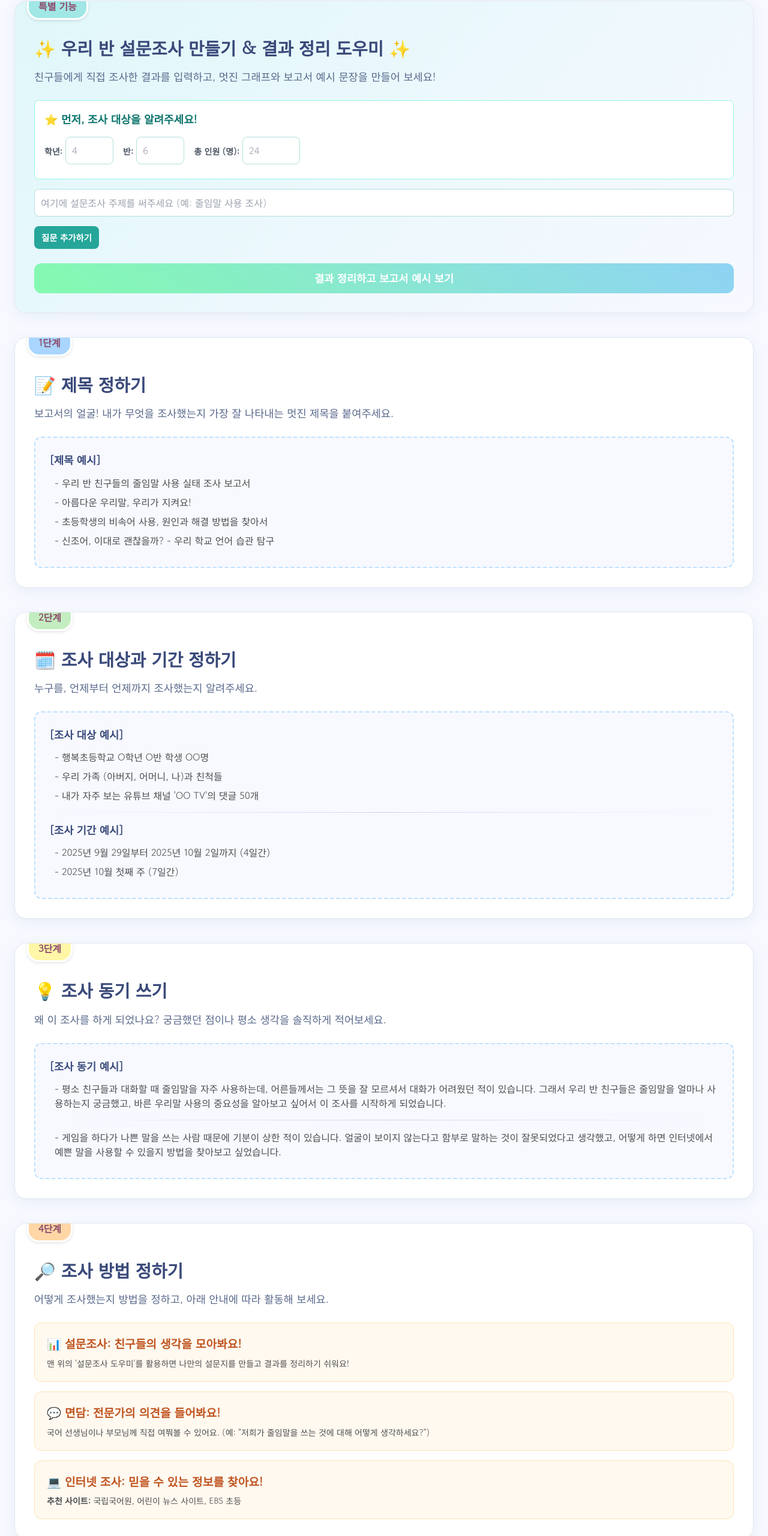
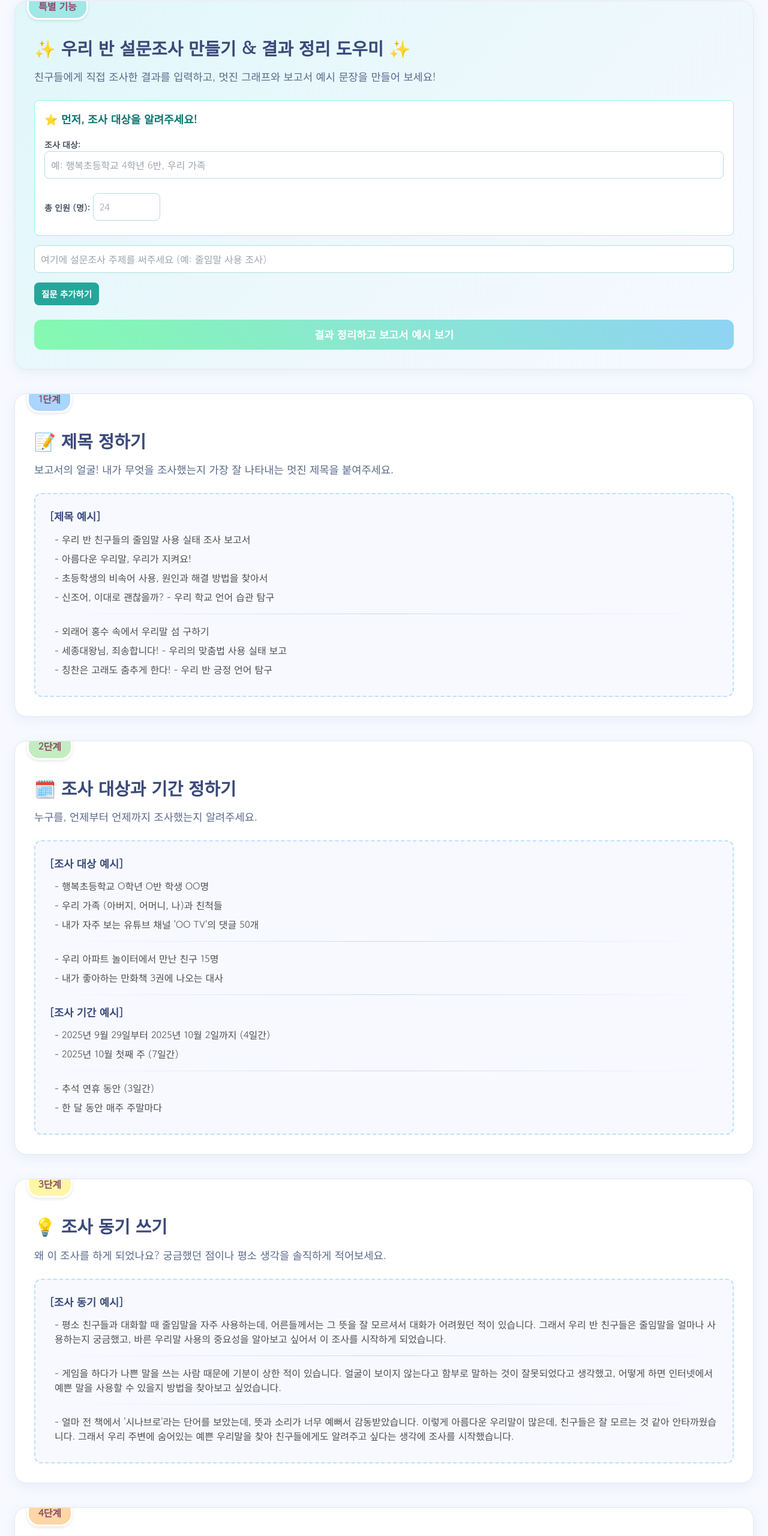
Before and after one commit to Yuna123-tech/korean_writing, a plain HTML site: page index.html in a window 1280 px wide. Shown: the part 239-2800 px from the top of the page at 60% size. Drawn offline with nearby package versions, Linux system fonts and the light colour scheme.

Commit message:
Update index.html

```diff
--- a/index.html
+++ b/index.html
@@ -182,17 +182,13 @@
             <div id="surveyMaker">
                 <div class="flex flex-wrap items-center gap-4 mb-4 bg-white p-4 rounded-lg border border-teal-200">
                     <h4 class="w-full text-lg font-bold text-teal-700">⭐ 먼저, 조사 대상을 알려주세요!</h4>
-                    <div>
-                        <label for="surveyGrade" class="text-sm font-semibold text-gray-600">학년:</label>
-                        <input type="number" id="surveyGrade" class="survey-maker-input w-20" placeholder="4">
+                    <div class="w-full sm:flex-grow">
+                        <label for="surveyTargetDescription" class="text-sm font-semibold text-gray-600">조사 대상:</label>
+                        <input type="text" id="surveyTargetDescription" class="survey-maker-input" placeholder="예: 행복초등학교 4학년 6반, 우리 가족">
                     </div>
-                    <div>
-                        <label for="surveyClass" class="text-sm font-semibold text-gray-600">반:</label>
-                        <input type="number" id="surveyClass" class="survey-maker-input w-20" placeholder="6">
-                    </div>
-                    <div>
+                    <div class="w-full sm:w-auto">
                         <label for="surveyTotalStudents" class="text-sm font-semibold text-gray-600">총 인원 (명):</label>
-                        <input type="number" id="surveyTotalStudents" class="survey-maker-input w-24" placeholder="24">
+                        <input type="number" id="surveyTotalStudents" class="survey-maker-input w-28" placeholder="24">
                     </div>
                 </div>
 
@@ -221,6 +217,10 @@
                         <li>아름다운 우리말, 우리가 지켜요!</li>
                         <li>초등학생의 비속어 사용, 원인과 해결 방법을 찾아서</li>
                         <li>신조어, 이대로 괜찮을까? - 우리 학교 언어 습관 탐구</li>
+                        <hr class="cute-divider">
+                        <li>외래어 홍수 속에서 우리말 섬 구하기</li>
+                        <li>세종대왕님, 죄송합니다! - 우리의 맞춤법 사용 실태 보고</li>
+                        <li>칭찬은 고래도 춤추게 한다! - 우리 반 긍정 언어 탐구</li>
                     </ul>
                 </div>
             </section>
@@ -235,12 +235,18 @@
                         <li>행복초등학교 O학년 O반 학생 OO명</li>
                         <li>우리 가족 (아버지, 어머니, 나)과 친척들</li>
                         <li>내가 자주 보는 유튜브 채널 'OO TV'의 댓글 50개</li>
+                        <hr class="cute-divider">
+                        <li>우리 아파트 놀이터에서 만난 친구 15명</li>
+                        <li>내가 좋아하는 만화책 3권에 나오는 대사</li>
                     </ul>
                     <hr class="cute-divider">
                     <strong>[조사 기간 예시]</strong>
                     <ul>
                         <li>2025년 9월 29일부터 2025년 10월 2일까지 (4일간)</li>
                         <li>2025년 10월 첫째 주 (7일간)</li>
+                        <hr class="cute-divider">
+                        <li>추석 연휴 동안 (3일간)</li>
+                        <li>한 달 동안 매주 주말마다</li>
                     </ul>
                 </div>
             </section>
@@ -255,6 +261,8 @@
                        <li>평소 친구들과 대화할 때 줄임말을 자주 사용하는데, 어른들께서는 그 뜻을 잘 모르셔서 대화가 어려웠던 적이 있습니다. 그래서 우리 반 친구들은 줄임말을 얼마나 사용하는지 궁금했고, 바른 우리말 사용의 중요성을 알아보고 싶어서 이 조사를 시작하게 되었습니다.</li>
                         <hr class="cute-divider">
                        <li>게임을 하다가 나쁜 말을 쓰는 사람 때문에 기분이 상한 적이 있습니다. 얼굴이 보이지 않는다고 함부로 말하는 것이 잘못되었다고 생각했고, 어떻게 하면 인터넷에서 예쁜 말을 사용할 수 있을지 방법을 찾아보고 싶었습니다.</li>
+                        <hr class="cute-divider">
+                       <li>얼마 전 책에서 '시나브로'라는 단어를 보았는데, 뜻과 소리가 너무 예뻐서 감동받았습니다. 이렇게 아름다운 우리말이 많은데, 친구들은 잘 모르는 것 같아 안타까웠습니다. 그래서 우리 주변에 숨어있는 예쁜 우리말을 찾아 친구들에게도 알려주고 싶다는 생각에 조사를 시작했습니다.</li>
                     </ul>
                 </div>
             </section>
@@ -288,6 +296,10 @@
                     <strong>[내용 쓰기 예시]</strong>
                     <ul>
                         <li><strong>(설문+면담)</strong> O학년 O반 OO명에게 설문조사를 한 결과, OO명의 친구들이 줄임말을 '자주 사용한다'고 답했습니다. 줄임말을 사용하는 이유로는 '타자를 치기 편해서'가 가장 많았습니다. 또한, 국어 선생님과 면담한 결과, 줄임말을 너무 많이 쓰면 맞춤법을 헷갈리게 되고 세대 간의 소통을 막을 수 있다는 문제점을 알게 되었습니다.</li>
+                        <hr class="cute-divider">
+                        <li><strong>(설문조사 중심)</strong> 우리 반 친구들에게 '가장 듣고 싶은 칭찬 말'에 대해 설문조사를 한 결과, '넌 정말 착하다'와 같은 성격 칭찬(10명)보다 '네 생각은 정말 멋지다'처럼 생각이나 노력을 칭찬하는 말(14명)을 더 좋아한다는 것을 알게 되었습니다. 이 결과를 통해 친구들은 겉모습보다는 자신의 생각과 노력을 인정받고 싶어 한다는 것을 알 수 있었습니다.</li>
+                        <hr class="cute-divider">
+                        <li><strong>(인터넷+관찰 조사)</strong> 유튜브 '요즘 애들' 채널과 우리 반 친구들의 대화를 관찰한 결과, '킹받네', '어쩔티비'와 같이 방송이나 인터넷에서 유행하는 말을 따라 쓰는 경우가 많았습니다. 특히 좋아하는 유튜버가 쓰는 말을 그대로 따라 하는 친구들이 많았는데, 이를 통해 미디어와 유행이 우리들의 언어 습관에 큰 영향을 미친다는 것을 알게 되었습니다.</li>
                     </ul>
                 </div>
             </section>
@@ -300,6 +312,8 @@
                     <strong>[소감 쓰기 예시]</strong>
                      <ul>
                         <li>이번 조사를 통해 생각보다 많은 친구들이 줄임말을 사용하고 있다는 것을 알게 되어 놀랐습니다. 처음에는 줄임말이 재미있고 편하다고만 생각했는데, 우리말을 파괴하고 어른들과의 대화를 어렵게 만들 수 있다는 점을 깨달았습니다. 앞으로는 우리 반 친구들에게 이 사실을 알려 함께 아름다운 우리말을 지켜나가는 '우리말 지킴이'가 되고 싶습니다.</li>
+                        <hr class="cute-divider">
+                        <li>조사를 하면서 내가 무심코 썼던 말들이 다른 사람에게 상처를 줄 수도 있다는 것을 알게 되었습니다. 특히 인터넷에 글을 쓸 때는 더 신중해야겠다고 다짐했습니다. 앞으로는 글을 올리기 전에 '이 글을 보는 사람이 어떤 기분일까?' 하고 한 번 더 생각하는 습관을 기르겠습니다.</li>
                     </ul>
                 </div>
             </section>
@@ -313,6 +327,10 @@
                     <ul>
                         <li><strong>인터넷 사이트:</strong> 국립국어원 누리집 (www.korean.go.kr)</li>
                         <li><strong>면담:</strong> 행복초등학교 국어 담당 OOO 선생님과의 면담 (2025년 10월 1일)</li>
+                        <hr class="cute-divider">
+                        <li><strong>책:</strong> 유재원, 『우리말 어원 이야기』, 우리교육, 2010.</li>
+                        <li><strong>유튜브 채널:</strong> EBS '우리말 나들이' 채널</li>
+                        <li><strong>뉴스 기사:</strong> 소년한국일보, 「[디지털 세상] 10대 신조어, 세대 공감의 벽 될까 소통의 다리 될까」, 2025년 9월 1일자.</li>
                     </ul>
                 </div>
             </section>
@@ -367,8 +385,7 @@
     });
 
     finalizeSurveyBtn.addEventListener('click', () => {
-        const grade = document.getElementById('surveyGrade').value.trim() || 'O';
-        const classNum = document.getElementById('surveyClass').value.trim() || 'O';
+        const surveyTarget = document.getElementById('surveyTargetDescription').value.trim() || 'OO';
         const totalStudents = parseInt(document.getElementById('surveyTotalStudents').value) || 0;
 
         if (totalStudents <= 0) {
@@ -392,7 +409,7 @@
         surveyResultsContainer.classList.remove('hidden');
 
         let allTotalsValid = true;
-        let reportText = `<strong>[보고서에 이렇게 써봐요!]</strong><p class="mt-2">${grade}학년 ${classNum}반 ${totalStudents}명을 대상으로 '${surveyTopic}'에 대해 설문조사를 했습니다.</p>`;
+        let reportText = `<strong>[보고서에 이렇게 써봐요!]</strong><p class="mt-2">${surveyTarget} ${totalStudents}명을 대상으로 '${surveyTopic}'에 대해 설문조사를 했습니다.</p>`;
 
         questionBlocks.forEach((block, index) => {
             const questionText = block.querySelector('.question-text').value.trim();
```
